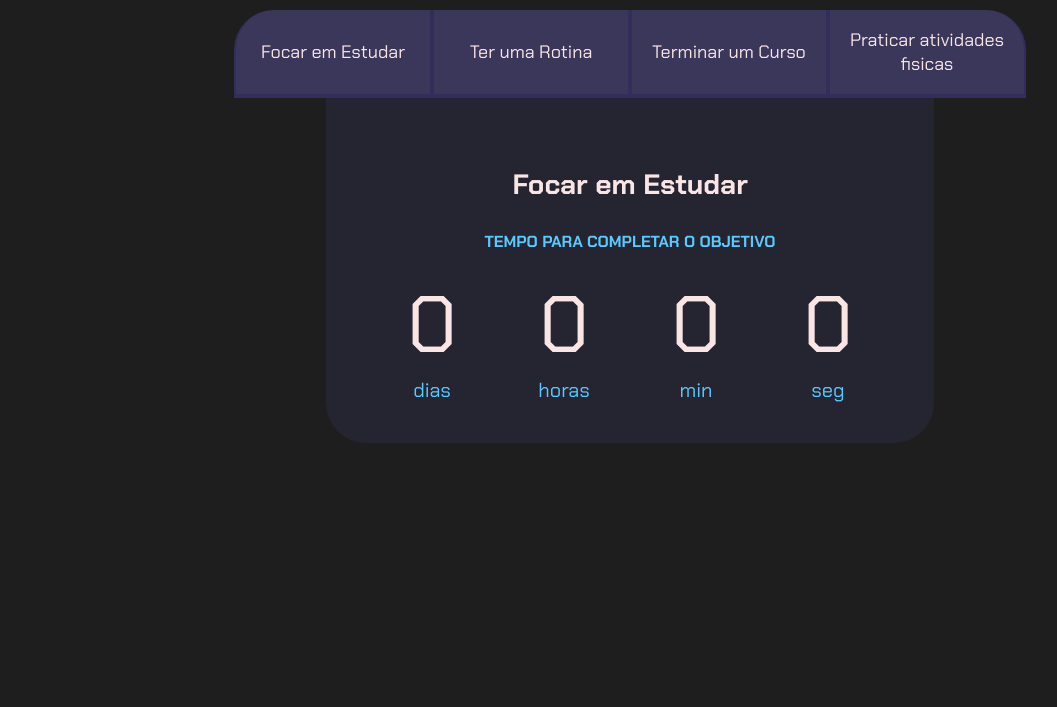
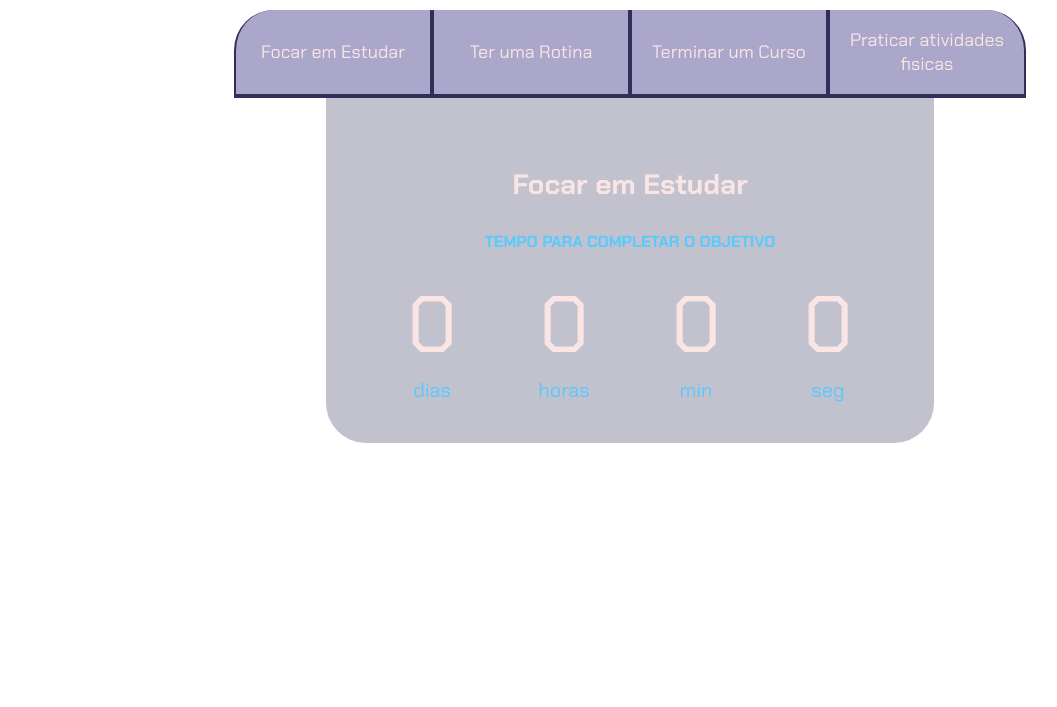
Before and after one commit to alealexia/3-ano-1, a plain HTML site: page index.html in a window 1280 px wide. Shown: the part 93-800 px from the top of the page, without its empty margins (10-1067 px from the left). Drawn offline with Linux system fonts and the light colour scheme.

Commit message:
Update style.css

```diff
--- a/style.css
+++ b/style.css
@@ -1,13 +1,14 @@
 @import url('https://fonts.googleapis.com/css2?family=Chakra+Petch:wght@400;700&display=swap');
 
 :root {
-    --cor-de-fundo: #1E1E1E;
+    --cor-de-fundo: #ffffff;
     --verde: #57caff;
     --branco: #fae5e5;
     --botao-ativo: #322e5c;
     --botao-inativo: rgba(87, 81, 151, 0.5);
     --texto-fundo: rgba(55, 51, 94, 0.3);
 }
+
 
 body {
     background-color: var(--cor-de-fundo);
```
